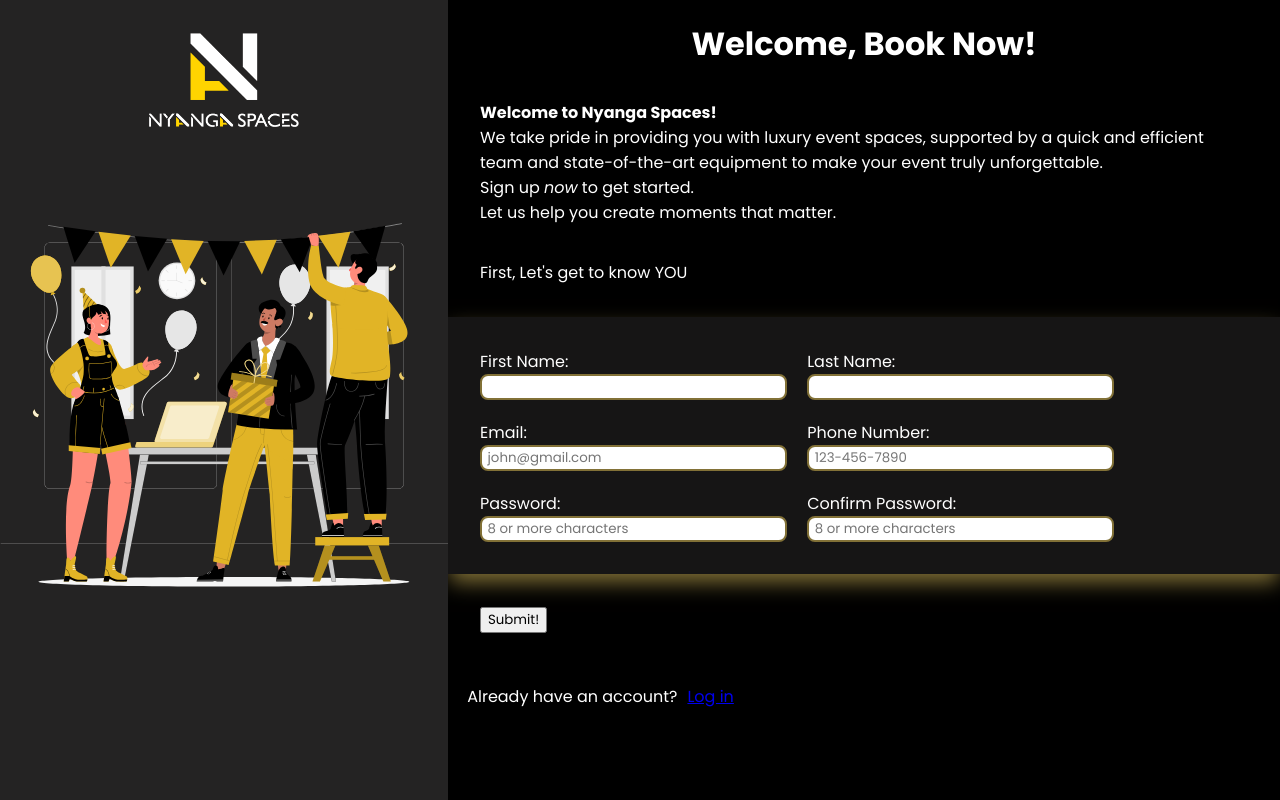
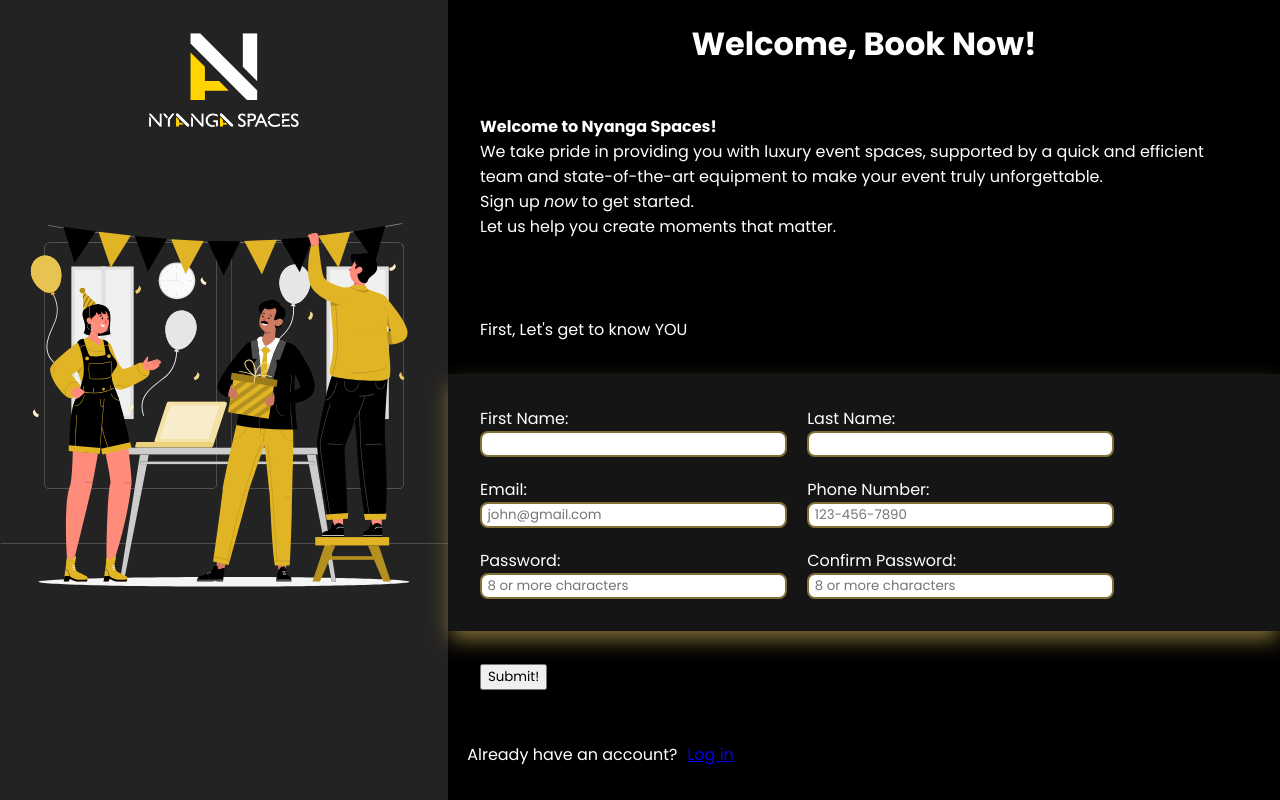
Before and after one commit to 2bTwist/Sign-up-Form, a plain HTML site: page index.html in a window 1280 px wide. Drawn offline with Linux system fonts and the light colour scheme.

Commit message:
Alright, fix issues with flex properties, changed flex-flow fom column wrap to row wrap

```diff
--- a/main.css
+++ b/main.css
@@ -65,40 +65,35 @@ body{
     background-color: #000000;
     position: relative;
     display: flex;
-    flex-flow: column wrap;
+    flex-flow: row wrap;
     flex: 1;
     height: 100vh;
 }
 
 .title{
+    margin-left: auto;
+    margin-right: auto;
     padding-top: 20px;
     text-align: center;
+
 }
 
 .paragraph{
-    height: 160px;
     text-align: left;
+    padding: 2em;
+    height: auto; /* Let the height adjust dynamically based on content */
     word-wrap: break-word; /* Ensure long words or content wrap properly */
-    padding: 2em;
+    overflow: hidden;
 }
 
 .form-header{
     padding: 2em;
 }
 
-.form-wrap {
-    width: 100%; /* Ensure the form-wrap spans only the width of its container */
-    margin: 0 auto; /* Center the form on the page */
-    padding: 0; /* Add internal spacing */
-    box-sizing: border-box; /* Ensure padding doesn’t add to total width */
-    overflow: hidden; /* Prevent overflow issues */
-}
-
 .form-area{
     background-color:#161515;
     box-shadow: 0 10px 20px -2px #827137;
     display: flex;
-    width: 100%;
     flex-flow: row wrap;
     padding: 2rem;
     gap: 20px;
```
